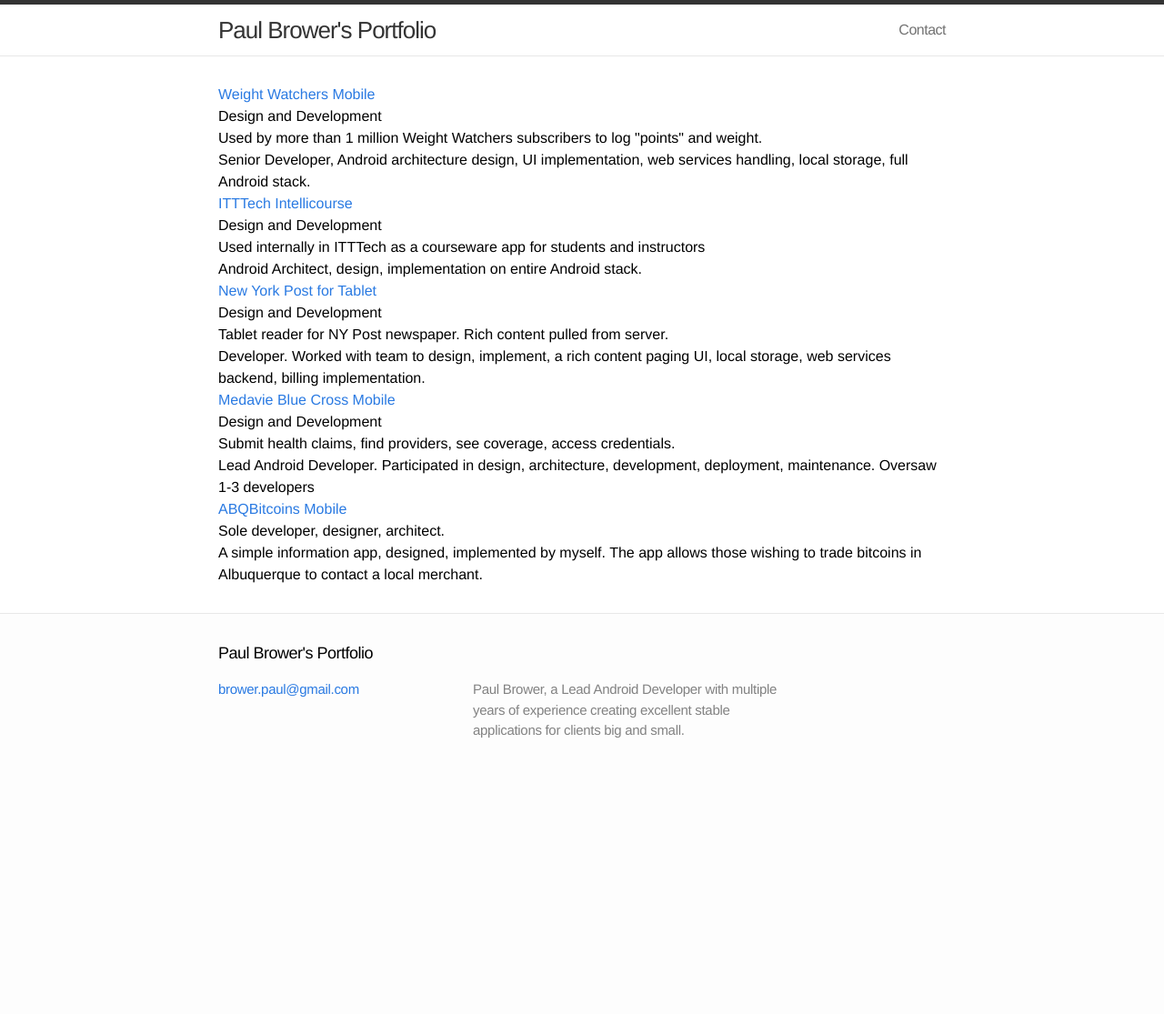
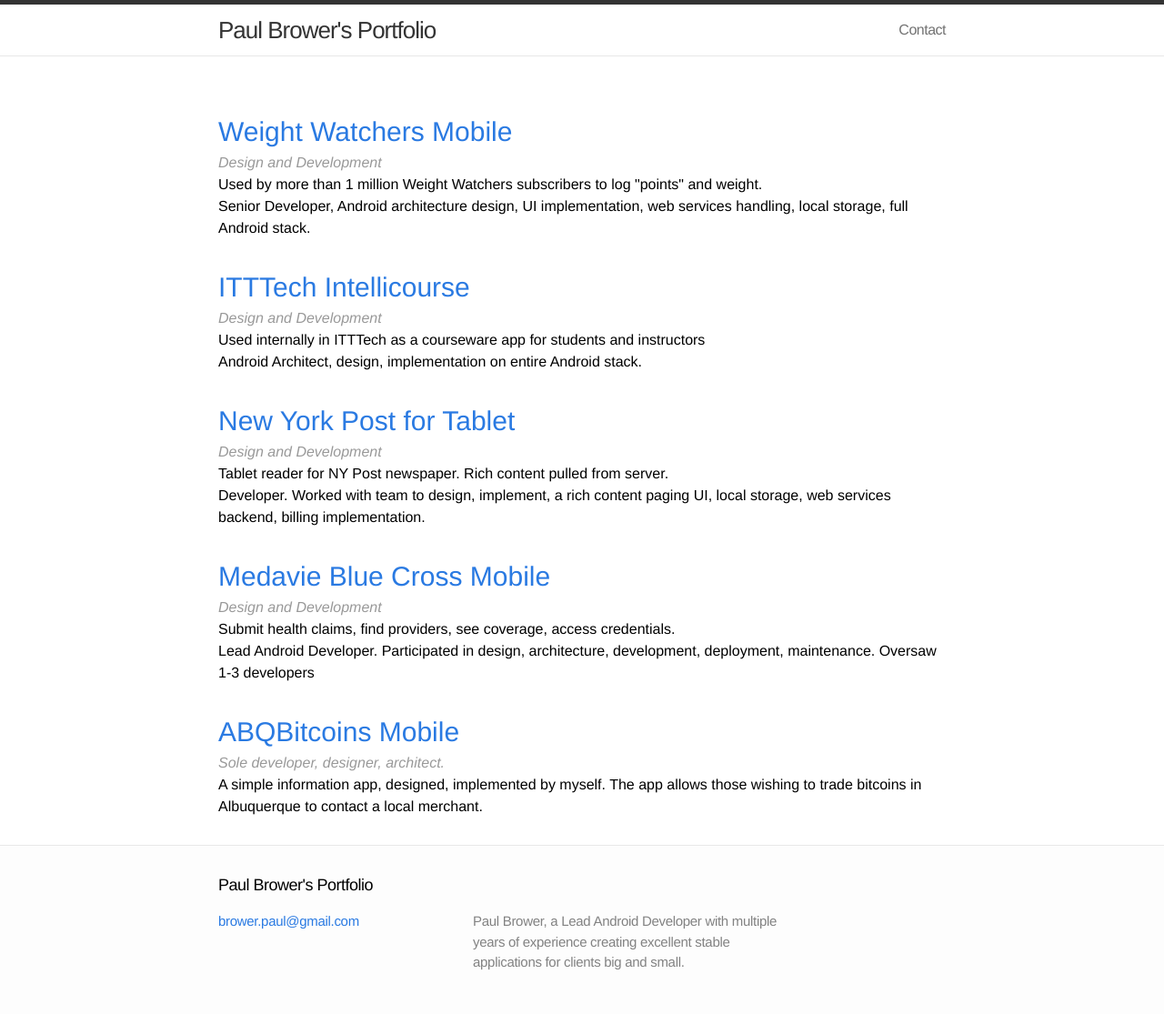
Before and after one commit to browep/browep.github.io, a Jekyll site: the page built from index.html, in a window 1280 px wide. Shown: the whole page at 91% size. Built offline with Jekyll 4.4.1, drawn with Linux system fonts in a browser that asks for light colours; before the commit the page ends 900 px from its top, so only the background shows below that.

Commit message:
some styling

```diff
--- a/css/main.css
+++ b/css/main.css
@@ -402,4 +402,19 @@
     width: auto;
     margin: 0 0 15px; }
 
+
+
 }
+
+.project-container {
+  margin-top: 30px;
+}
+
+.project-name {
+    font-size: 30px;
+  }
+
+  .role-short {
+    font-style: italic;
+    color: #999999;
+  }
--- a/index.html
+++ b/index.html
@@ -5,12 +5,11 @@
 
 <div class="home">
 	{% for project in site.data.projects %}
-	<div>
-
-	<p><a class="project-name" href="{{project.url}}">{{ project.name }}</a><p>
-	<p class="role-short">{{project.role_short}}</p>
-	<p class="description"> {{project.description}}</p>
-	<p class="role-expanded">{{project.role_expanded}}</p>
-</div>
+	<div class="project-container">
+		<h2 class="project-name"><a href="{{project.url}}">{{ project.name }}</a><h2>
+		<p class="role-short">{{project.role_short}}</p>
+		<p class="description"> {{project.description}}</p>
+		<p class="role-expanded">{{project.role_expanded}}</p>
+	</div>
 	{% endfor %}
 </div>
```
